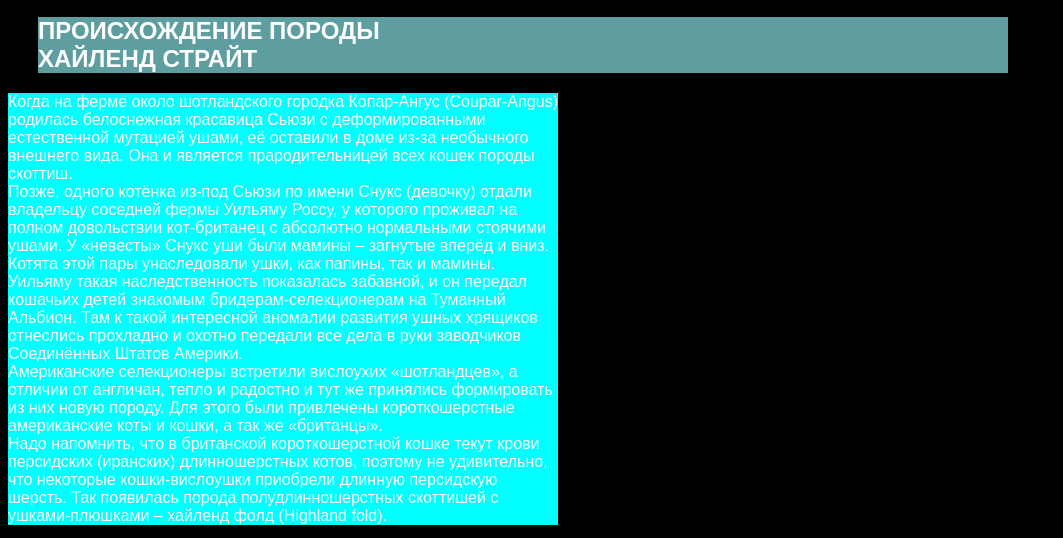
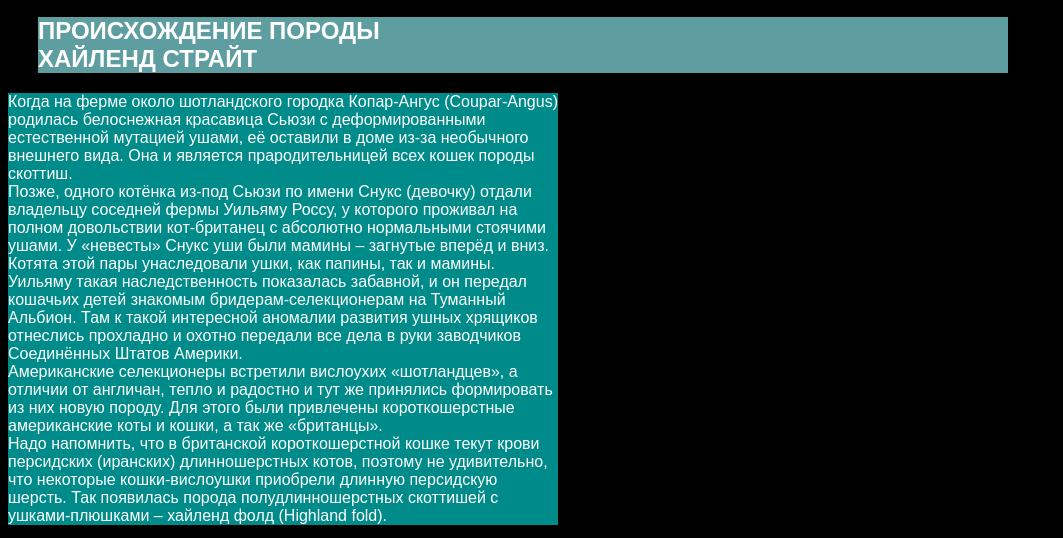
Before and after one commit to HyskoMakar/My_cat_Leon, a plain HTML site: page index.html in a window 1280 px wide. Shown: the part 664-1202 px from the top of the page, without its empty margins (0-1063 px from the left). Drawn offline with Linux system fonts and the light colour scheme; grey boxes are pictures that could not be loaded.

Commit message:
Update style.css

```diff
--- a/style.css
+++ b/style.css
@@ -45,5 +45,5 @@ h2 {
 }
 p {
     width: 550px;
-    background-color: cyan;
+    background-color: darkcyan;
 }
```
